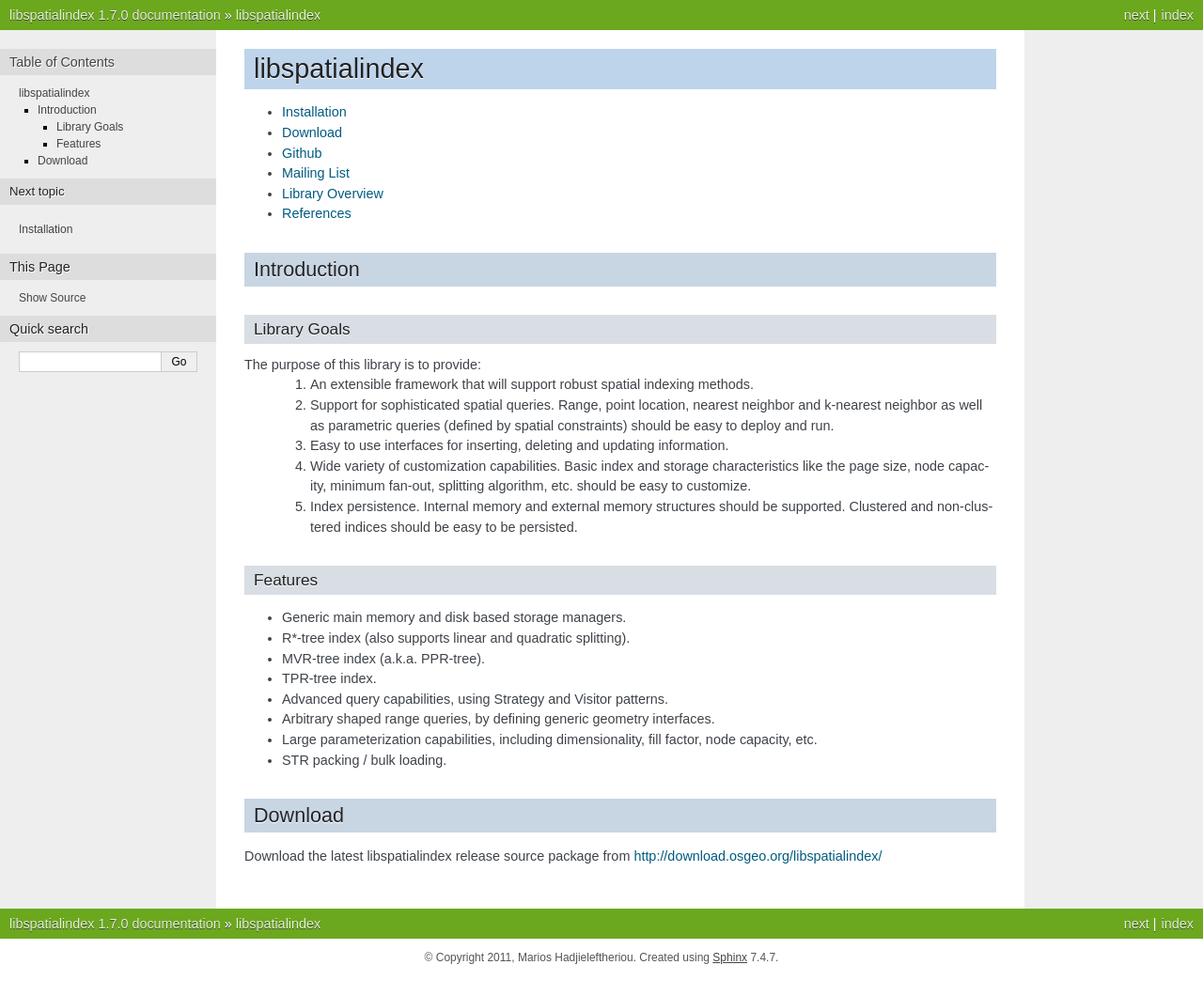
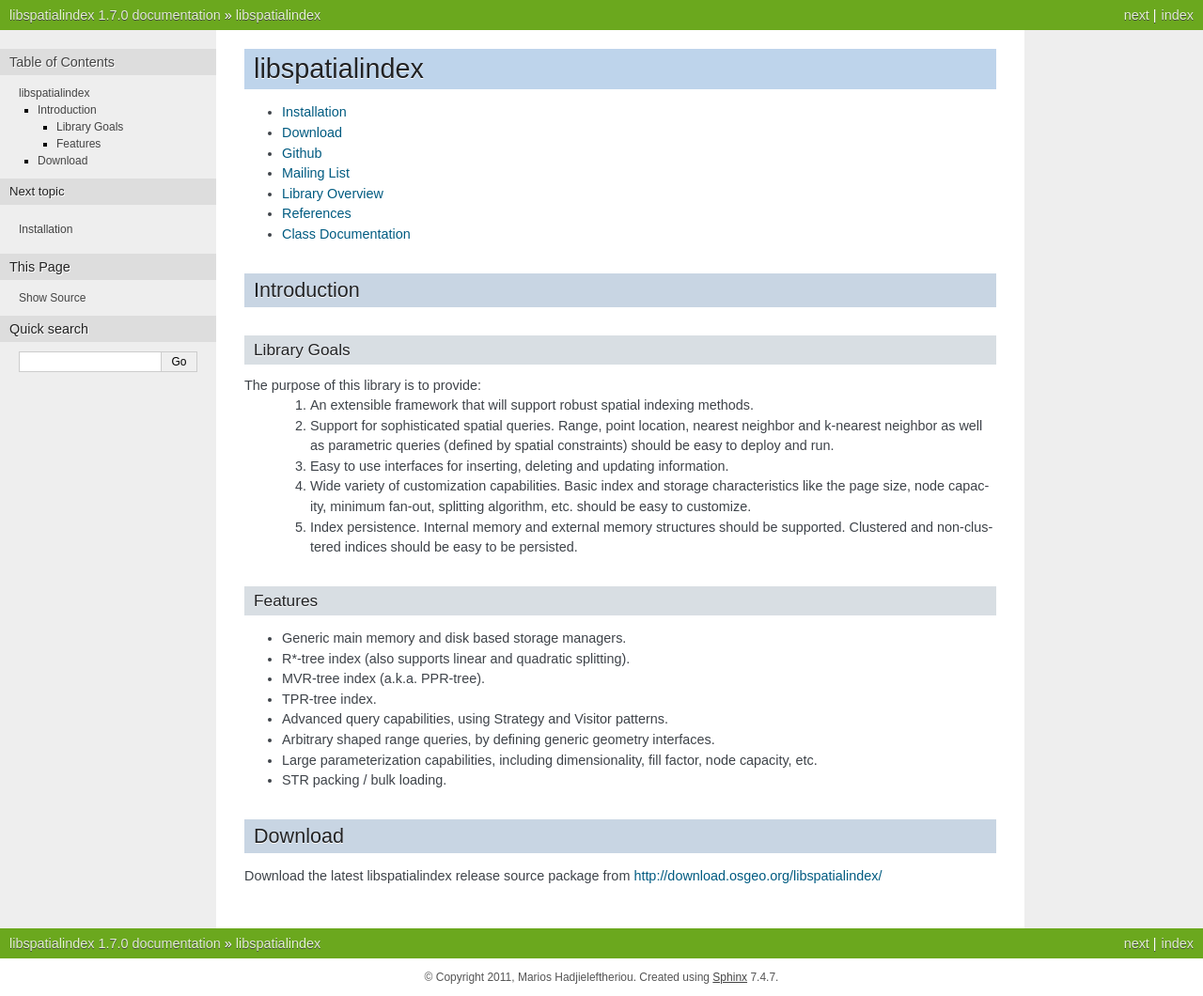
Before and after one commit to libspatialindex/libspatialindex, a Sphinx documentation site: the page built from docs/source/index.txt, in a window 1280 px wide. Shown: the whole page at 94% size. Built offline with Sphinx 7.4.7, drawn with Linux system fonts in a browser that asks for light colours; before the commit the page ends 1039 px from its top, so only the background shows below that.

Commit message:
point to doxygen output

```diff
--- a/docs/source/index.txt
+++ b/docs/source/index.txt
@@ -12,6 +12,7 @@
    Github <https://github.com/libspatialindex/libspatialindex>
    Mailing List <http://lists.gispython.org/mailman/listinfo/spatialindex>
    overview
+   Class Documentation <http://libspatialindex.github.com/doxygen/>
 
 
 
```
